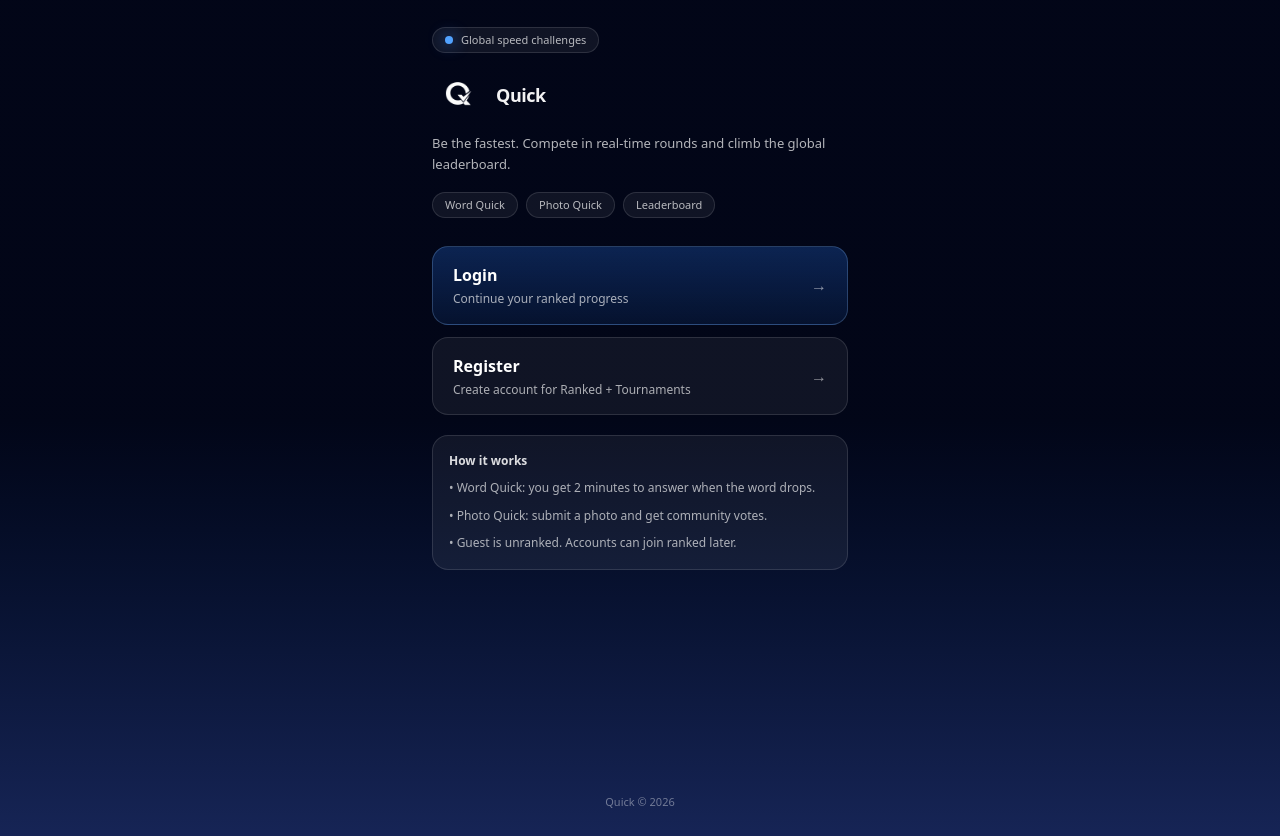
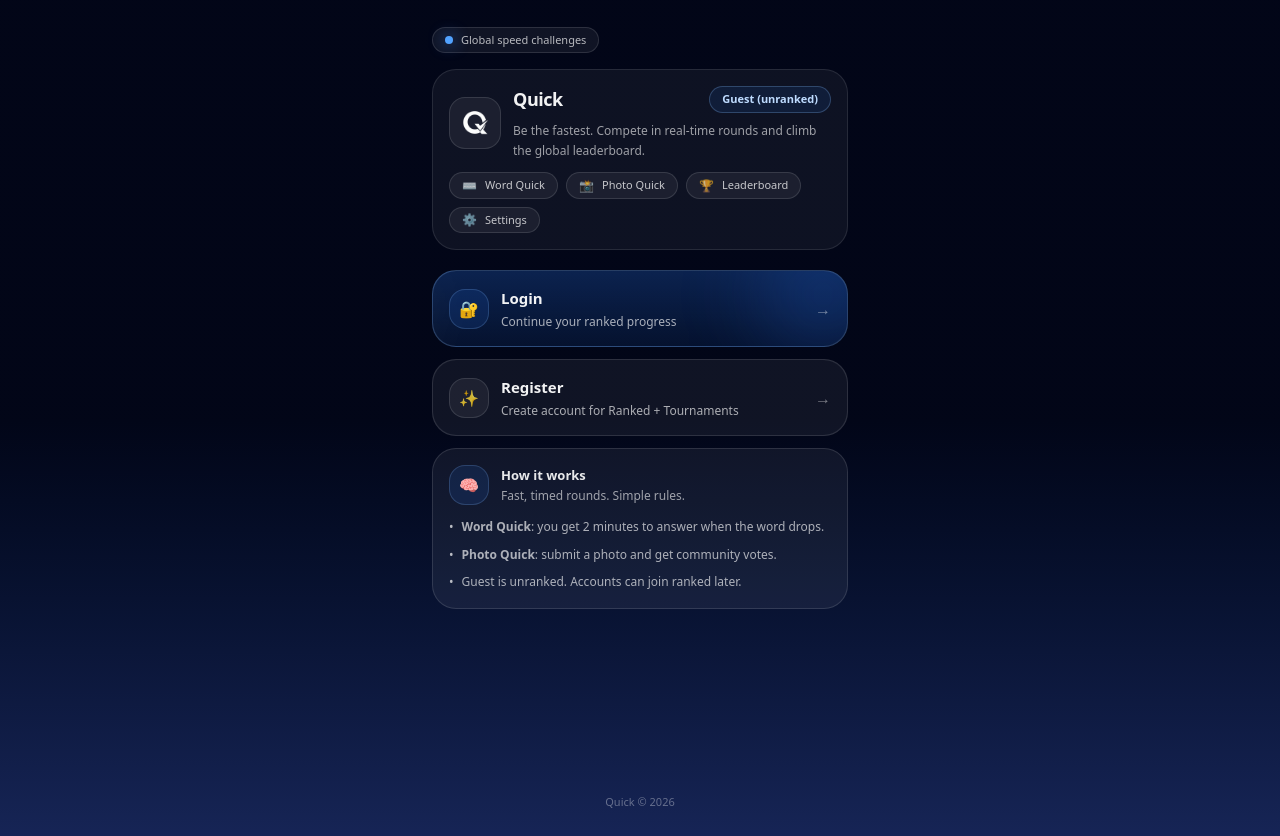
Before and after one commit to quickapp08/quick, a Next.js app: page / in a window 1280 px wide. Built offline with nearby package versions, Linux system fonts and the light colour scheme; no server answers.

Commit message:
Primarly page change/update

```diff
--- a/app/page.tsx
+++ b/app/page.tsx
@@ -24,11 +24,38 @@ function cx(...classes: Array<string | false | null | undefined>) {
   return classes.filter(Boolean).join(" ");
 }
 
-function Chip({ label }: { label: string }) {
+function Chip({ label, icon }: { label: string; icon: string }) {
   return (
-    <span className="inline-flex items-center rounded-full border border-white/12 bg-white/6 px-3 py-1 text-[11px] text-white/70">
-      {label}
+    <span className="inline-flex items-center gap-2 rounded-full border border-white/12 bg-white/6 px-3 py-1 text-[11px] text-white/75">
+      <span className="text-[12px] leading-none">{icon}</span>
+      <span>{label}</span>
     </span>
+  );
+}
+
+function IconBadge({
+  icon,
+  tone,
+}: {
+  icon: string;
+  tone?: "blue" | "slate" | "emerald" | "rose";
+}) {
+  const cls =
+    tone === "emerald"
+      ? "border-emerald-300/20 bg-emerald-500/12 text-emerald-100"
+      : tone === "rose"
+      ? "border-rose-300/20 bg-rose-500/12 text-rose-100"
+      : tone === "blue"
+      ? "border-blue-300/20 bg-blue-500/12 text-blue-100"
+      : "border-white/12 bg-white/6 text-white/80";
+
+  return (
+    <div
+      className={cx("grid h-10 w-10 place-items-center rounded-2xl border", cls)}
+      aria-hidden="true"
+    >
+      <span className="text-[16px] leading-none">{icon}</span>
+    </div>
   );
 }
 
@@ -36,43 +63,89 @@ function CardLink({
   href,
   title,
   desc,
+  icon,
   variant = "secondary",
   disabled = false,
 }: {
   href: string;
   title: string;
   desc: string;
+  icon?: string;
   variant?: "primary" | "secondary" | "ghost";
   disabled?: boolean;
 }) {
   const base =
-    "block w-full rounded-2xl px-5 py-4 text-left transition touch-manipulation " +
+    "group relative overflow-hidden block w-full rounded-3xl px-4 py-4 text-left transition touch-manipulation " +
     "active:scale-[0.98] active:opacity-95 " +
     "hover:-translate-y-[1px] focus:outline-none focus:ring-2 focus:ring-blue-400/60";
 
   const styles = {
     primary:
-      "bg-gradient-to-b from-blue-500/25 to-blue-500/10 border border-blue-300/25 " +
-      "hover:border-blue-300/40 hover:shadow-[0_0_40px_rgba(59,130,246,0.28)]",
+      "border border-blue-300/25 bg-gradient-to-b from-blue-500/24 to-blue-500/10 " +
+      "hover:border-blue-300/45 hover:shadow-[0_0_45px_rgba(59,130,246,0.30)]",
     secondary:
-      "bg-white/6 border border-white/12 hover:border-white/22 hover:bg-white/10 " +
+      "border border-white/12 bg-white/6 hover:border-white/22 hover:bg-white/10 " +
       "hover:shadow-[0_0_34px_rgba(59,130,246,0.14)]",
-    ghost: "bg-transparent border border-white/12 hover:bg-white/6 hover:border-white/22",
+    ghost:
+      "border border-white/12 bg-transparent hover:bg-white/6 hover:border-white/22",
   } as const;
 
   const content = (
-    <div className="flex items-center justify-between gap-3">
+    <div className="relative z-[2] flex items-center justify-between gap-3">
+      <div className="flex min-w-0 items-center gap-3">
+        {icon ? (
+          <IconBadge
+            icon={icon}
+            tone={variant === "primary" ? "blue" : "slate"}
+          />
+        ) : null}
         <div className="min-w-0">
-        <div className="text-[16px] font-semibold text-white">{title}</div>
+          <div className="text-[15px] font-semibold text-white/95">{title}</div>
           <div className="mt-1 text-[12px] leading-snug text-white/65">{desc}</div>
         </div>
-      <div className="shrink-0 text-white/55">→</div>
       </div>
+      <div className="shrink-0 text-white/45">→</div>
+    </div>
+  );
+
+  // Premium overlays (visual only)
+  const overlays =
+    variant === "primary" ? (
+      <>
+        {/* soft glow blob */}
+        <div
+          className="pointer-events-none absolute -right-10 -top-10 h-32 w-32 rounded-full bg-blue-500/20 blur-2xl"
+          aria-hidden="true"
+        />
+
+        {/* animated shine sweep (hover) */}
+        <div
+          className={cx(
+            "pointer-events-none absolute -left-40 top-0 h-full w-40 rotate-[20deg]",
+            "bg-gradient-to-r from-transparent via-white/14 to-transparent blur-xl",
+            "transition-transform duration-700 ease-out",
+            "group-hover:translate-x-[520px]"
+          )}
+          aria-hidden="true"
+        />
+
+        {/* subtle inner border */}
+        <div
+          className="pointer-events-none absolute inset-0 rounded-3xl ring-1 ring-white/6"
+          aria-hidden="true"
+        />
+      </>
+    ) : (
+      <div
+        className="pointer-events-none absolute inset-0 rounded-3xl ring-1 ring-white/5"
+        aria-hidden="true"
+      />
     );
 
   if (disabled) {
     return (
       <div className={cx(base, styles.secondary, "opacity-60 cursor-not-allowed")} aria-disabled>
+        {overlays}
         {content}
       </div>
     );
@@ -80,6 +153,7 @@ function CardLink({
 
   return (
     <Link href={href} className={cx(base, styles[variant])}>
+      {overlays}
       {content}
     </Link>
   );
@@ -90,35 +164,69 @@ function CardButton({
   desc,
   onClick,
   locked,
+  icon,
 }: {
   title: string;
   desc: string;
   onClick: () => void;
   locked?: boolean;
+  icon?: string;
 }) {
   return (
     <button
       onClick={onClick}
       className={cx(
-        "w-full rounded-2xl border border-white/12 bg-white/6 px-5 py-4 text-left transition touch-manipulation",
+        "group relative overflow-hidden w-full rounded-3xl border border-white/12 bg-white/6 px-4 py-4 text-left transition touch-manipulation",
         "hover:border-white/22 hover:bg-white/10 hover:shadow-[0_0_34px_rgba(59,130,246,0.14)]",
         "active:scale-[0.98] active:opacity-95",
-        locked ? "opacity-75" : ""
+        locked ? "opacity-95" : ""
       )}
     >
-      <div className="flex items-center justify-between gap-3">
+      {/* premium inner ring */}
+      <div className="pointer-events-none absolute inset-0 rounded-3xl ring-1 ring-white/5" aria-hidden="true" />
+
+      {/* locked overlay (visual only, still clickable) */}
+      {locked ? (
+        <>
+          <div className="pointer-events-none absolute inset-0 bg-slate-950/20 backdrop-blur-[2px]" aria-hidden="true" />
+          <div
+            className="pointer-events-none absolute right-3 top-3 inline-flex items-center gap-2 rounded-full border border-rose-300/20 bg-rose-500/10 px-3 py-1 text-[11px] font-semibold text-rose-100"
+            aria-hidden="true"
+          >
+            🔒 Locked
+          </div>
+        </>
+      ) : null}
+
+      {/* subtle glow blob */}
+      <div
+        className={cx(
+          "pointer-events-none absolute -right-10 -top-10 h-28 w-28 rounded-full blur-2xl",
+          locked ? "bg-rose-500/10" : "bg-blue-500/12"
+        )}
+        aria-hidden="true"
+      />
+
+      {/* tiny shine on hover (secondary style) */}
+      <div
+        className={cx(
+          "pointer-events-none absolute -left-32 top-0 h-full w-32 rotate-[20deg]",
+          "bg-gradient-to-r from-transparent via-white/10 to-transparent blur-xl",
+          "transition-transform duration-700 ease-out",
+          "group-hover:translate-x-[520px]"
+        )}
+        aria-hidden="true"
+      />
+
+      <div className="relative z-[2] flex items-center justify-between gap-3">
+        <div className="flex min-w-0 items-center gap-3">
+          {icon ? <IconBadge icon={icon} tone={locked ? "rose" : "slate"} /> : null}
           <div className="min-w-0">
-          <div className="flex items-center gap-2">
-            <div className="text-[16px] font-semibold text-white">{title}</div>
-            {locked ? (
-              <span className="rounded-full border border-white/12 bg-white/6 px-3 py-1 text-[11px] text-white/70">
-                Locked
-              </span>
-            ) : null}
-          </div>
+            <div className="text-[15px] font-semibold text-white/95">{title}</div>
             <div className="mt-1 text-[12px] leading-snug text-white/65">{desc}</div>
           </div>
-        <div className="shrink-0 text-white/55">→</div>
+        </div>
+        <div className="shrink-0 text-white/45">→</div>
       </div>
     </button>
   );
@@ -132,10 +240,8 @@ export default function HomePage() {
   const [user, setUser] = useState<null | { id: string; email?: string | null }>(null);
   const [msg, setMsg] = useState<string | null>(null);
 
-  // NEW: my status (rank + points) - minimal, no breaking changes
   const [myStatus, setMyStatus] = useState<MyStatus | null>(null);
 
-  // 1) Učitaj session + slušaj promjene
   useEffect(() => {
     let alive = true;
 
@@ -157,7 +263,6 @@ export default function HomePage() {
     };
   }, []);
 
-  // 2) KLJUČNO: čim ima user, prebaci na MENU (da nakon login/register ne završi na welcome)
   useEffect(() => {
     if (user) {
       setScreen("menu");
@@ -165,7 +270,6 @@ export default function HomePage() {
     }
   }, [user]);
 
-  // NEW: fetch my rank/points when user is logged in (and refresh occasionally)
   useEffect(() => {
     let alive = true;
 
@@ -179,7 +283,6 @@ export default function HomePage() {
       if (!alive) return;
 
       if (res.error) {
-        // RPC error (rare). Don't break UI.
         setMyStatus({ ok: false, error: res.error.message });
         return;
       }
@@ -233,15 +336,15 @@ export default function HomePage() {
       }}
     >
       <div className="mx-auto flex min-h-[100svh] max-w-md flex-col px-4">
-        {/* HEADER */}
         <header className="pt-2">
           <div className="inline-flex items-center gap-2 rounded-full border border-white/12 bg-white/6 px-3 py-1 text-[11px] text-white/70">
             <span className="h-2 w-2 rounded-full bg-blue-400 shadow-[0_0_16px_rgba(59,130,246,0.95)]" />
             Global speed challenges
           </div>
 
-          {/* CHANGED: Logo instead of QUICK title */}
-          <div className="mt-4 flex items-center gap-3">
+          <div className="mt-4 rounded-3xl border border-white/10 bg-white/5 p-4">
+            <div className="flex items-center gap-3">
+              <div className="grid h-[52px] w-[52px] place-items-center overflow-hidden rounded-2xl border border-white/12 bg-white/6">
                 <Image
                   src="/quick-logo.png"
                   alt="Quick"
@@ -250,83 +353,79 @@ export default function HomePage() {
                   priority
                   className="h-[52px] w-[52px]"
                 />
-
-            <div className="min-w-0">
-              <div className="text-[18px] font-extrabold tracking-tight text-white/95">
-                Quick
               </div>
 
-              {/* NEW: show rank + points ONLY if logged in and status ok */}
+              <div className="min-w-0 flex-1">
+                <div className="flex items-start justify-between gap-3">
+                  <div className="min-w-0">
+                    <div className="text-[18px] font-extrabold tracking-tight text-white/95">Quick</div>
+
                     {user && myOk ? (
                       <div className="mt-1 flex flex-wrap gap-2">
                         <span className="inline-flex items-center rounded-full border border-white/12 bg-white/6 px-3 py-1 text-[11px] text-white/80">
-                    Rank: #{myOk.world_rank ?? "—"}
+                          🌍 Rank: #{myOk.world_rank ?? "—"}
                         </span>
                         <span className="inline-flex items-center rounded-full border border-white/12 bg-white/6 px-3 py-1 text-[11px] text-white/80">
-                    Points: {myOk.total_points}
+                          ⚡ Points: {myOk.total_points}
                         </span>
                       </div>
                     ) : user ? (
-                // logged in but status not ok -> don't break the UI
                       <div className="mt-1 text-[11px] text-white/55">Loading rank…</div>
                     ) : null}
                   </div>
+
+                  <div className="shrink-0 rounded-full border border-blue-300/25 bg-blue-500/10 px-3 py-1 text-[11px] font-semibold text-blue-200">
+                    {modeLabel}
+                  </div>
                 </div>
 
-          <p className="mt-3 text-[13px] leading-relaxed text-white/70">
+                <p className="mt-2 text-[12px] leading-relaxed text-white/60">
                   Be the fastest. Compete in real-time rounds and climb the global leaderboard.
                 </p>
+              </div>
+            </div>
 
-          {/* SAMO CHIPOVI - NE KLIK */}
-          <div className="mt-4 flex flex-wrap gap-2">
-            <Chip label="Word Quick" />
-            <Chip label="Photo Quick" />
-            <Chip label="Leaderboard" />
+            <div className="mt-3 flex flex-wrap gap-2">
+              <Chip icon="⌨️" label="Word Quick" />
+              <Chip icon="📸" label="Photo Quick" />
+              <Chip icon="🏆" label="Leaderboard" />
+              <Chip icon="⚙️" label="Settings" />
+            </div>
           </div>
         </header>
 
-        {/* CONTENT */}
-        <section className="mt-7 space-y-3">
+        <section className="mt-5 space-y-3">
           {screen === "welcome" ? (
             <>
-              <CardLink
-                href="/auth?mode=login"
-                title="Login"
-                desc="Continue your ranked progress"
-                variant="primary"
-              />
-
-              <CardLink
-                href="/auth?mode=register"
-                title="Register"
-                desc="Create account for Ranked + Tournaments"
-                variant="secondary"
-              />
+              <CardLink href="/auth?mode=login" title="Login" desc="Continue your ranked progress" icon="🔐" variant="primary" />
+              <CardLink href="/auth?mode=register" title="Register" desc="Create account for Ranked + Tournaments" icon="✨" variant="secondary" />
 
               {/*
-              // GUEST MODE (HIDDEN FOR DEPLOY)
-              <button
-                onClick={startGuest}
-                className="w-full rounded-2xl border border-white/12 bg-transparent px-5 py-4 text-left transition hover:bg-white/6 hover:border-white/22 active:scale-[0.98] active:opacity-95 touch-manipulation"
-              >
-                <div className="flex items-center justify-between gap-3">
-                  <div className="min-w-0">
-                    <div className="text-[16px] font-semibold text-white">Play as Guest</div>
-                    <div className="mt-1 text-[12px] leading-snug text-white/65">
-                      Practice & get a score (not in Ranked)
+              <button onClick={startGuest} ...>Play as Guest</button>
+              */}
+
+              <div className="mt-3 rounded-3xl border border-white/12 bg-white/6 p-4">
+                <div className="flex items-center gap-3">
+                  <IconBadge icon="🧠" tone="blue" />
+                  <div>
+                    <div className="text-[13px] font-semibold text-white/90">How it works</div>
+                    <div className="mt-0.5 text-[12px] text-white/60">Fast, timed rounds. Simple rules.</div>
                   </div>
                 </div>
-                  <div className="shrink-0 text-white/55">→</div>
-                </div>
-              </button>
-              */}
 
-              <div className="mt-5 rounded-2xl border border-white/12 bg-white/6 p-4">
-                <div className="text-[12px] font-semibold text-white/85">How it works</div>
-                <ul className="mt-2 space-y-2 text-[12px] leading-relaxed text-white/65">
-                  <li>• Word Quick: you get 2 minutes to answer when the word drops.</li>
-                  <li>• Photo Quick: submit a photo and get community votes.</li>
-                  <li>• Guest is unranked. Accounts can join ranked later.</li>
+                <ul className="mt-3 space-y-2 text-[12px] leading-relaxed text-white/65">
+                  <li className="flex gap-2">
+                    <span className="text-white/70">•</span>
+                    <span><b>Word Quick</b>: you get 2 minutes to answer when the word drops.</span>
+                  </li>
+                  <li className="flex gap-2">
+                    <span className="text-white/70">•</span>
+                    <span><b>Photo Quick</b>: submit a photo and get community votes.</span>
+                  </li>
+                  <li className="flex gap-2">
+                    <span className="text-white/70">•</span>
+                    <span>Guest is unranked. Accounts can join ranked later.</span>
+                  </li>
                 </ul>
               </div>
             </>
@@ -334,25 +433,22 @@ export default function HomePage() {
             <>
               <div className="mb-1 flex items-center justify-between">
                 <div className="text-[13px] font-semibold text-white/90">Choose mode</div>
-                <div className="rounded-full border border-blue-300/25 bg-blue-500/10 px-3 py-1 text-[11px] text-blue-200">
-                  {modeLabel}
+                <div className="rounded-full border border-white/12 bg-white/6 px-3 py-1 text-[11px] text-white/70">
+                  Tap a mode to start
                 </div>
               </div>
 
-              {/* MENU: na mobitelu 2 stupca (kako želiš), ali kompaktno */}
               <div className="grid grid-cols-2 gap-3">
-                <CardLink href="/quick-word" title="Word Quick" desc="Fastest wins" variant="primary" />
+                <CardLink href="/quick-word" title="Word Quick" desc="Fastest wins" icon="⌨️" variant="primary" />
 
-                {/* Photo quick: ako nije user -> locked */}
                 {user ? (
-                  <CardButton title="Photo Quick" desc="Snap & get voted" onClick={() => router.push("/quick-photo")} />
+                  <CardButton title="Photo Quick" desc="Snap & get voted" icon="📸" onClick={() => router.push("/quick-photo")} />
                 ) : (
-                  <CardButton title="Photo Quick" desc="Only for logged in" onClick={openPhoto} locked />
+                  <CardButton title="Photo Quick" desc="Only for logged in" icon="📸" onClick={openPhoto} locked />
                 )}
 
-                <CardLink href="/leaderboard" title="Leaderboard" desc="World + Region" variant="secondary" />
-
-                <CardLink href="/settings" title="Settings" desc="Theme & account" variant="ghost" />
+                <CardLink href="/leaderboard" title="Leaderboard" desc="World + Region" icon="🏆" variant="secondary" />
+                <CardLink href="/settings" title="Settings" desc="Theme & account" icon="⚙️" variant="ghost" />
               </div>
 
               {user ? (
@@ -375,8 +471,13 @@ export default function HomePage() {
               )}
 
               {msg ? (
-                <div className="rounded-2xl border border-rose-400/25 bg-rose-500/10 p-4 text-[12px] leading-relaxed text-white/85">
-                  {msg}
+                <div className="rounded-3xl border border-rose-400/25 bg-rose-500/10 p-4 text-[12px] leading-relaxed text-white/90">
+                  <div className="flex items-start gap-3">
+                    <IconBadge icon="⚠️" tone="rose" />
+                    <div className="min-w-0">
+                      <div className="text-[13px] font-semibold">Action required</div>
+                      <div className="mt-1 text-white/80">{msg}</div>
+
                       <div className="mt-3 flex gap-2">
                         <Link
                           href="/auth?mode=login"
@@ -392,12 +493,14 @@ export default function HomePage() {
                         </Link>
                       </div>
                     </div>
+                  </div>
+                </div>
               ) : null}
             </>
           )}
         </section>
 
-        <footer className="mt-auto pb-2 pt-8 text-center text-[11px] text-white/40">
+        <footer className="mt-auto pb-2 pt-7 text-center text-[11px] text-white/35">
           Quick © {new Date().getFullYear()}
         </footer>
       </div>
```
Lines whose indentation alone changed are shown as unchanged.
